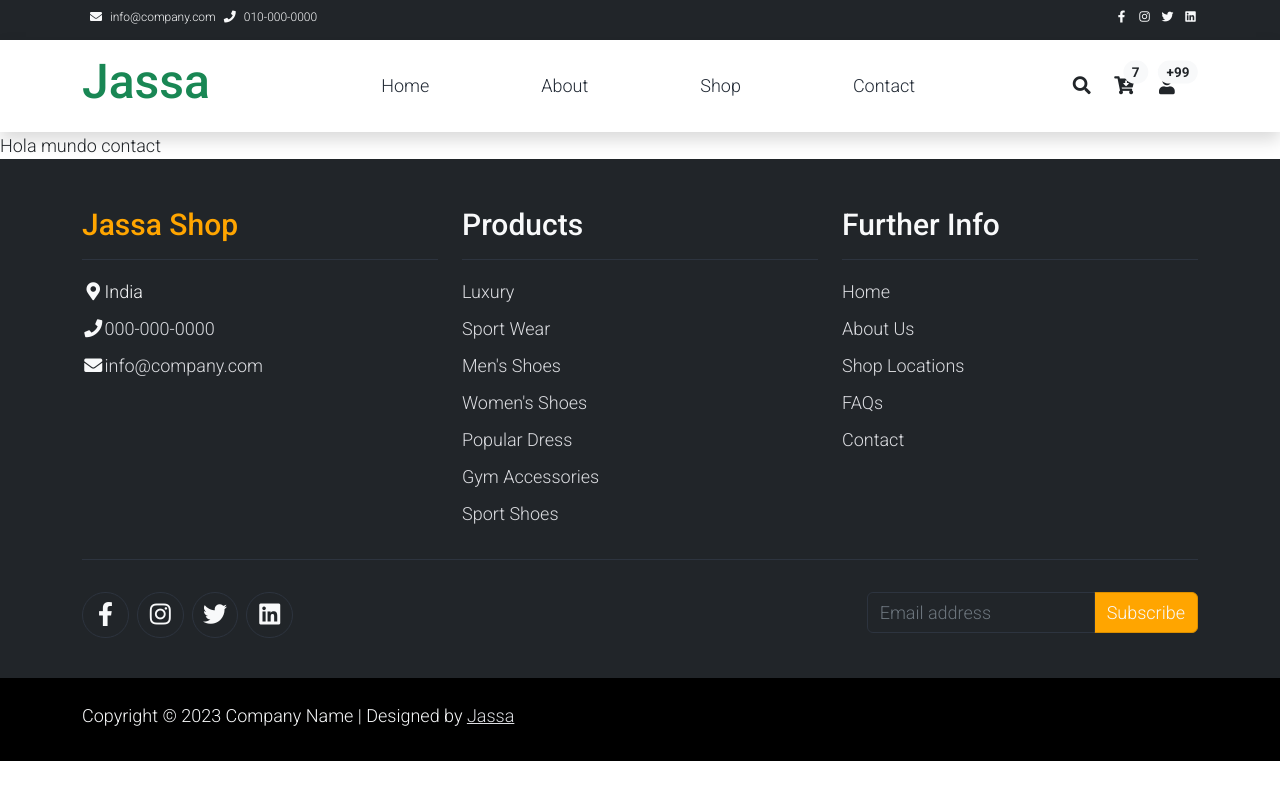
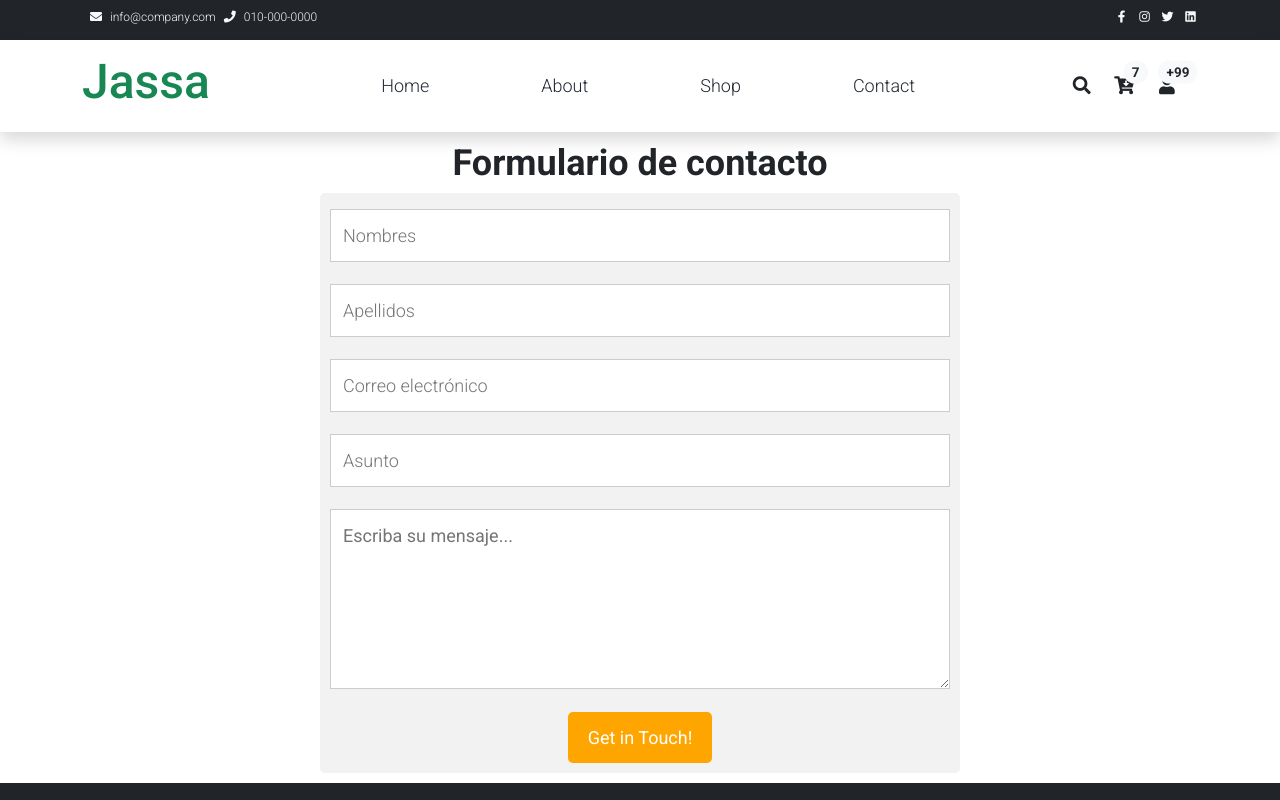
Before and after one commit to jeici21/e-commerce-front, a React (Create React App) app: page /contact in a window 1280 px wide. Shown: the top 800 px of the page. Built offline with nearby package versions, Linux system fonts and the light colour scheme.

Commit message:
Agregado formulario de contacto.

```diff
--- a/src/App.css
+++ b/src/App.css
@@ -225,13 +225,69 @@
 }
 
 /* Contact map */
-.leaflet-control a,
-.leaflet-control {
-  font-size: 10px !important;
+.contact-container {
+  box-sizing: border-box;
+  text-align: center;
+  width: 50%;
+  margin: 10px auto;
+
+  /* background-color: aquamarine; */
 }
 
-.form-control {
-  border: 1px solid #e8e8e8;
+.form-container{
+  /* background-color: #04AA6D; */
+  border: 1px solid black;
+  margin: 2px;
+  margin-bottom: 30px;
+}
+
+.contact-container h1 {
+  font-size: 36px;
+  font-weight: bold;
+}
+
+.contact-container input[type=text],
+.contact-container input[type=email],
+.contact-container textarea {
+  width: 100%;
+  padding: 12px;
+  border: 1px solid #ccc;
+  margin-top: 6px;
+  margin-bottom: 16px;
+  resize: vertical;
+}
+
+.contact-container textarea {
+  line-height: 1.5;
+  height: 10em;
+}
+
+.contact-container button {
+  background-color: orange;
+  color: white;
+  padding: 12px 20px;
+  border: none;
+  cursor: pointer;
+  border-radius: 5px;
+}
+
+.contact-container button:hover {
+  background-color: #80ff00;
+}
+
+.contact-container form {
+  border-radius: 5px;
+  background-color: #f2f2f2;
+  padding: 10px;
+}
+
+@media screen and (max-width: 600px) {
+
+  .contact-container,
+  button {
+      width: 100%;
+      margin-top: 0;
+  }
 }
 
 /* Footer */
--- a/src/components/Contact.jsx
+++ b/src/components/Contact.jsx
@@ -1,7 +1,100 @@
+import { useState } from "react";
+
 const Contact = () => {
-    return(
+    const [nombre, setNombre] = useState("");
+    const [apellido, setApellido] = useState("");
+    const [email, setEmail] = useState("");
+    const [asunto, setAsunto] = useState("");
+    const [textarea, setTextarea] = useState("");
+
+    const onChangeHandler = (fieldName, value) => {
+        switch (fieldName) {
+            case "nombre":
+                setNombre(value);
+                break;
+            case "apellido":
+                setApellido(value);
+                break;
+            case "email":
+                setEmail(value);
+                break;
+            case "asunto":
+                setAsunto(value);
+                break;
+            case "textarea":
+                setTextarea(value);
+                break;
+            default:
+                break;
+        }
+    };
+
+    const onSubmitHandler = (e) => {
+        e.preventDefault();
+        alert("Gracias por escribirnos.");
+        setNombre("");
+        setApellido("");
+        setEmail("");
+        setAsunto("");
+        setTextarea("");
+    };
+
+    return (
         <div className="contact-container">
-            Hola mundo contact
+            <h1>Formulario de contacto</h1>
+            <form
+                onSubmit={(e) => {
+                    onSubmitHandler(e);
+                }}
+                className="contact-form"
+            >
+                <input
+                    type="text"
+                    required
+                    placeholder="Nombres"
+                    value={nombre}
+                    onChange={(e) => {
+                        onChangeHandler("nombre", e.target.value);
+                    }}
+                />
+                <input
+                    type="text"
+                    required
+                    placeholder="Apellidos"
+                    value={apellido}
+                    onChange={(e) => {
+                        onChangeHandler("apellido", e.target.value);
+                    }}
+                />
+                <input
+                    type="email"
+                    required
+                    placeholder="Correo electrónico"
+                    value={email}
+                    onChange={(e) => {
+                        onChangeHandler("email", e.target.value);
+                    }}
+                />
+                <input
+                    type="text"
+                    required
+                    placeholder="Asunto"
+                    value={asunto}
+                    onChange={(e) => {
+                        onChangeHandler("asunto", e.target.value);
+                    }}
+                />
+                <textarea
+                    id="textarea"
+                    required
+                    placeholder="Escriba su mensaje..."
+                    value={textarea}
+                    onChange={(e) => {
+                        onChangeHandler("textarea", e.target.value);
+                    }}
+                ></textarea>
+                <button type="submit">Get in Touch!</button>
+            </form>
         </div>
     )
 }
```
